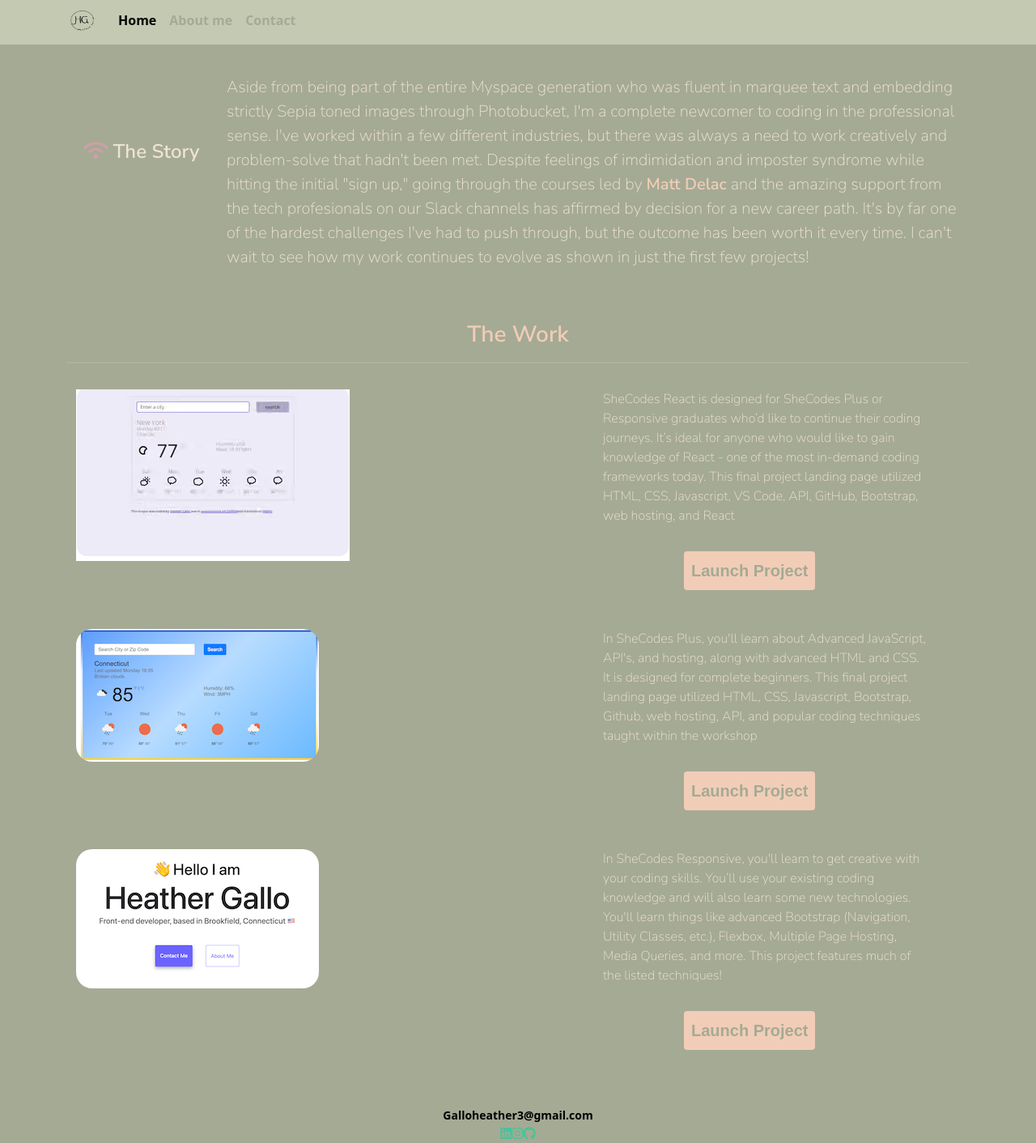
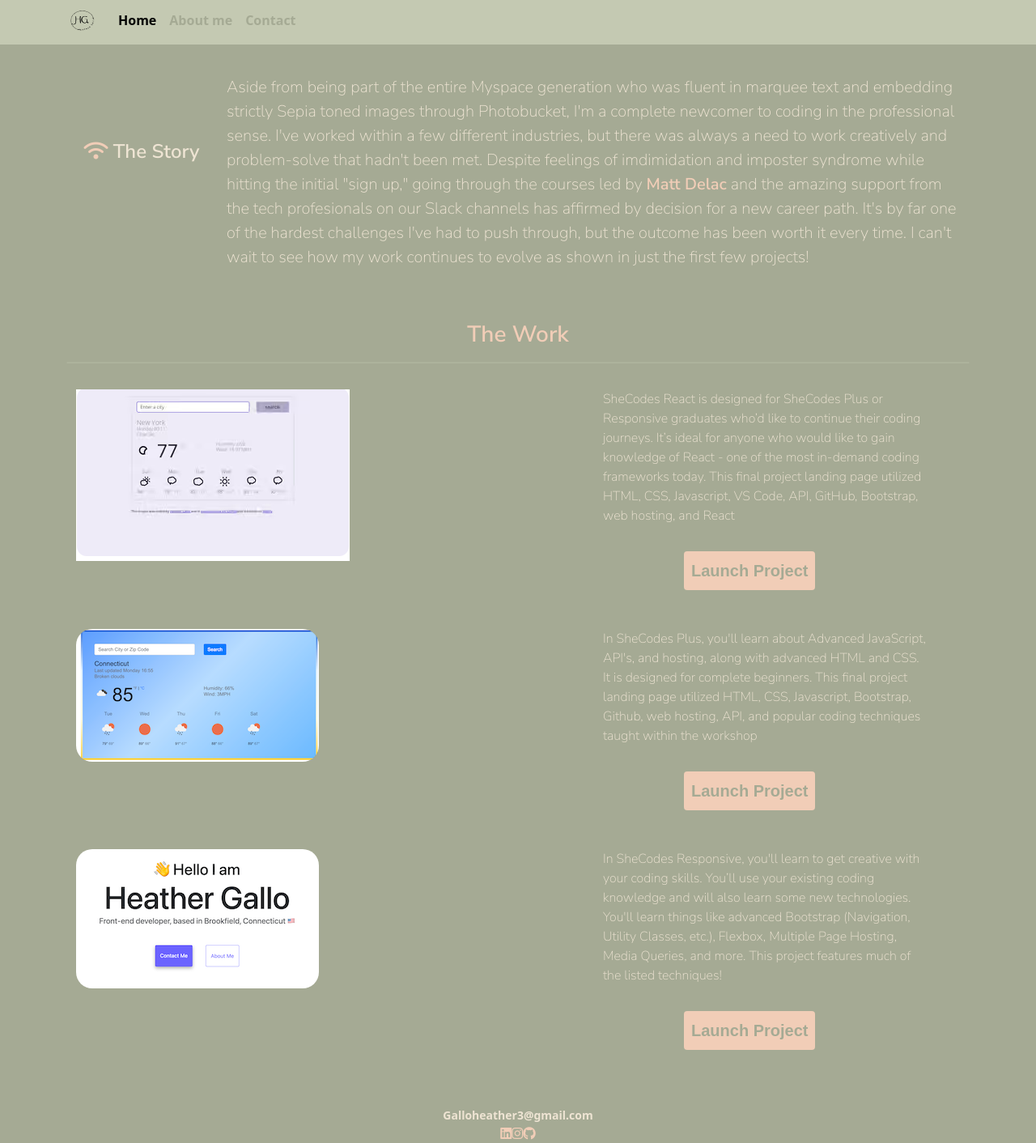
Before and after one commit to heathergallo513/portfolio-project, a plain HTML site: page about.html in a window 1280 px wide. Shown: the part 5-1417 px from the top of the page at 81% size. Drawn offline with nearby package versions, Linux system fonts and the light colour scheme; a web font is replaced by a local one.

Commit message:
Updated UI

```diff
--- a/about.html
+++ b/about.html
@@ -98,7 +98,7 @@
         <div class="row">
           <div class="col-2">
             <h4>
-              <i class="fa-solid fa-wifi" style="color: #cf9fa9" id="wifi"></i
+              <i class="fa-solid fa-wifi" style="color: #f1cdb7" id="wifi"></i
               ><strong> The Story</strong>
             </h4>
           </div>
@@ -257,20 +257,20 @@
             ><i
               class="fa-brands fa-linkedin"
               id="linkedin-footer"
-              style="color: #4ac29a"
+              style="color: #f1cdb7"
             ></i>
 
             <a
               href="https://www.instagram.com/developing_heather/"
               title="Instagram"
               target="_blank"
-              ><i class="fa-brands fa-instagram" style="color: #4ac29a"></i>
+              ><i class="fa-brands fa-instagram" style="color: #f1cdb7"></i>
 
               <a
                 href="https://github.com/heathergallo513/"
                 title="GitHub"
                 target="_blank"
-                ><i class="fa-brands fa-github" style="color: #4ac29a"></i>
+                ><i class="fa-brands fa-github" style="color: #f1cdb7"></i>
               </a>
             </a>
           </a>
--- a/src/style.css
+++ b/src/style.css
@@ -86,10 +86,10 @@ a:visited.paragraph-link {
 }
 
 a:link.footer-email {
-  color: #000000;
+  color: #eee4d3;
 }
 a:visited.footer-email {
-  color: #000000;
+  color: #eee4d3;
 }
 
 hr {
```
Also changed, not shown: contact.html (+3 -3 lines), index.html (+3 -3 lines).
